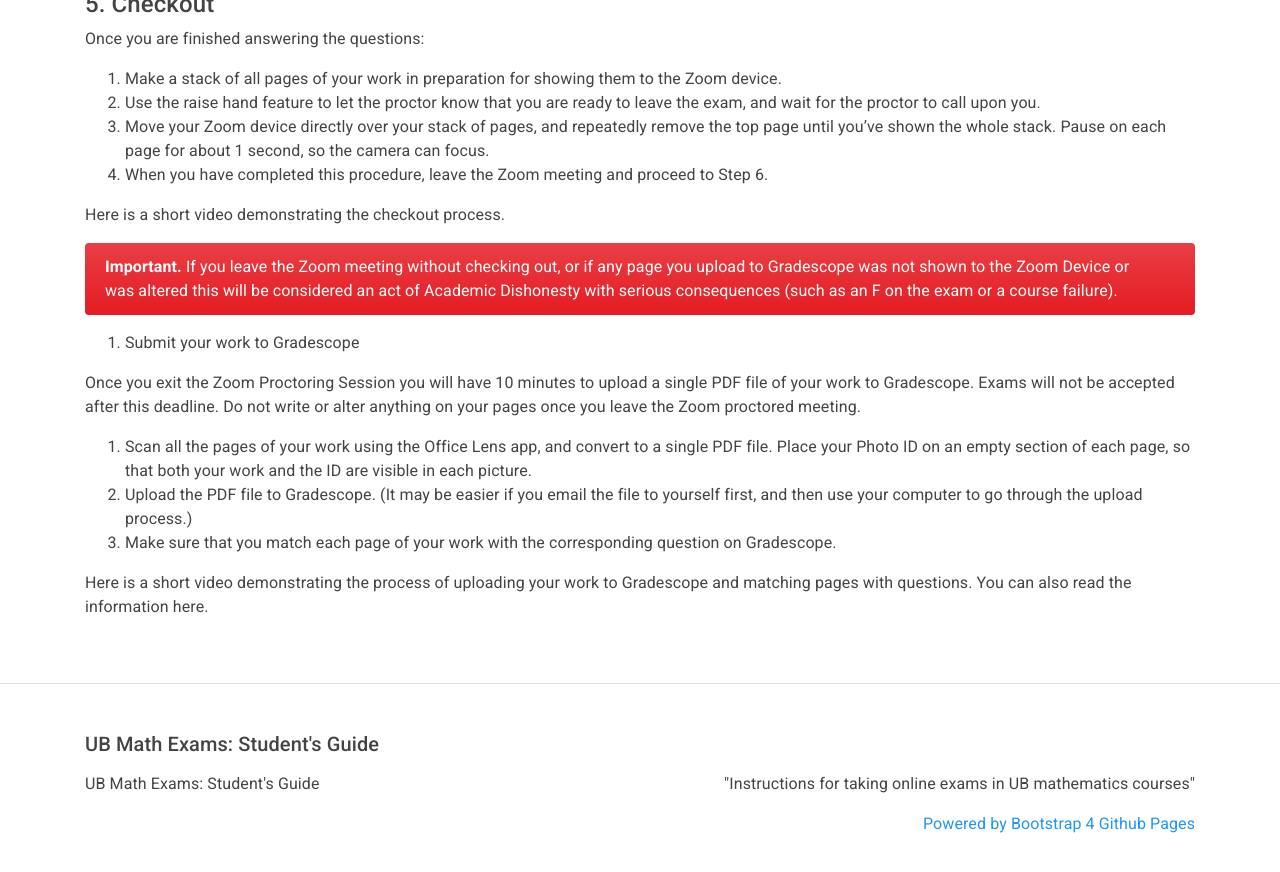
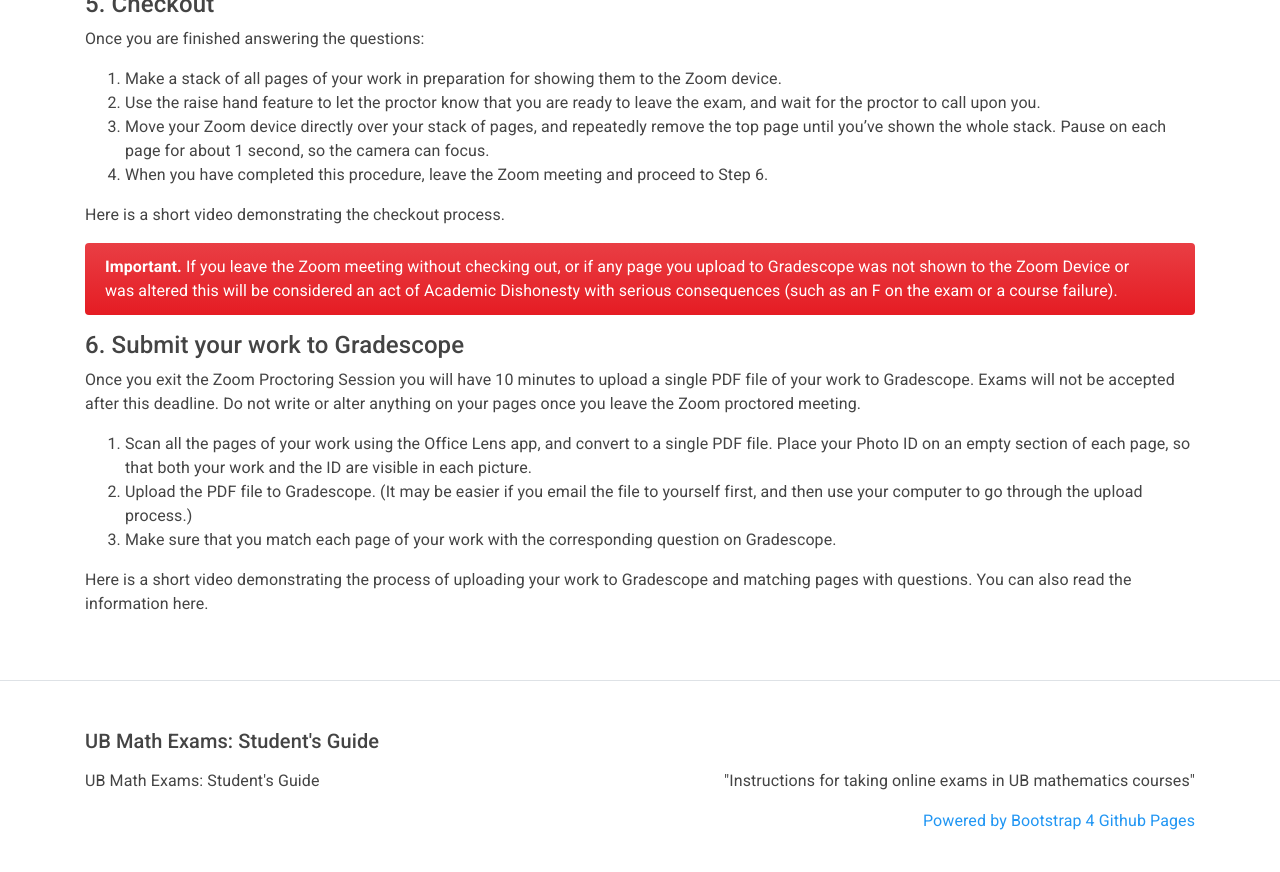
Before and after one commit to ub-math/exam_guides, a Jekyll site: the page built from docs/index.md, in a window 1280 px wide and 900 px high, scrolled down 4883 px. Shown: the top 872 px of the window. Built offline with Jekyll 4.4.1, drawn with Linux system fonts in a browser that asks for light colours.

Commit message:
Update index.md

```diff
--- a/docs/index.md
+++ b/docs/index.md
@@ -263,7 +263,7 @@ Here is a short video demonstrating the checkout process.
 was altered this will be considered an act of Academic Dishonesty with serious consequences (such as an F on the exam or a course failure).
 </div>
 
-6. Submit your work to Gradescope
+#### 6. Submit your work to Gradescope
 
 Once you exit the Zoom Proctoring Session you will have 10 minutes to upload a single PDF file of your work to Gradescope. Exams will not be accepted after this deadline. Do not write or alter anything on your pages once you leave the Zoom proctored meeting.
 
```
